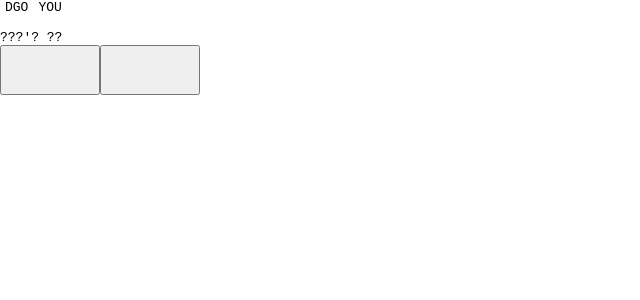
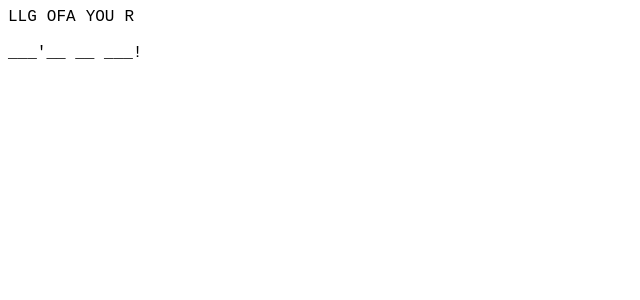
Before and after one commit to mferlo/trigrams, a React (Create React App) app: page / in a window 1280 px wide. Shown: the top 300 px of the page, without its empty margins (0-640 px from the left). Built offline with nearby package versions, Linux system fonts and the light colour scheme.

Commit message:
basic functionality

```diff
--- a/src/App.js
+++ b/src/App.js
@@ -1,15 +1,11 @@
 import React, { Component } from 'react';
 
 // TODO:
-//  Give it a UI
-//  * make click handler for the trigrams, which makes them "activated"
-//  * make click handler for the pattern, which will consume the "activated"
-//  * make click handler for trigrams that are in the pattern
-//  * do something with graphics to indicate state & valid drop zones
-//  Then, iterate on it
 //  * way to input the puzzle data on the page itself
 //  * word suggest (literally all combos, then dictionary)
 //    * need to make pattern aware of the concept of a word
+//    * easy way out: have 2nd display of the pattern that's word-aware,
+//      use that for UI stuff
 //  * drag and drop
 
 class Trigram {
@@ -27,7 +23,7 @@ class PatternTrigram {
 
   getText() {
     let result = "";
-    let replacementLetters = this.assignedTrigram || "???";
+    let replacementLetters = this.assignedTrigram || "___";
     let replacementIndex = 0;
 
     for (let i = 0; i < this.pattern.length; i++) {
@@ -69,96 +65,90 @@ class Pattern {
   }
 }
 
-
-class T {
-  static create(pattern, trigrams) {
-    return {
-      pattern: new Pattern(pattern),
-      trigrams: trigrams.map(t => new Trigram(t))
-    };
-  }
-
-  static assign(state, trigramText, i) {
-    const trigramToAssign = state.trigrams.findIndex(t => t.letters === trigramText && t.assignedTo === null);
-    if (trigramToAssign === -1) {
-      return state;
-    }
-
-    state.trigrams[trigramToAssign].assignedTo = i;
-    state.pattern.patternTrigrams[i].assignedTrigram = trigramText;
-
-    return state;
-  }
-
-  static unassign(state, i) {
-    const trigramToUnassign = state.trigrams.findIndex(t => t.assignedTo === i);
-    if (trigramToUnassign === -1) {
-      return state;
-    }
-
-    state.trigrams[trigramToUnassign].assignedTo = null;
-    state.pattern.patternTrigrams[i].assignedTrigram = null;
-
-    return state;
-  }
-}
-
-class TrigramDisplay extends Component {
-  render() {
-    const className = this.props.assigned ? " assigned" : "";
-    return (
-      <span className={"trigram" + className}>
-        {this.props.letters}
-      </span>);
-  }
-}
-
 class App extends Component {
 
   constructor(props) {
     super(props);
-    this.state = T.create(
-      ["", "", "", "'", "", " ", "", ""],
-      [ "DGO", "YOU" ]
-    );
 
-    console.log(this.state);
+    this.state = {
+      pattern: new Pattern(["", "", "", "'", "", "", " ", "", "", " ", "", "", "", "!"]),
+      trigrams: [ "LLG", "OFA", "YOU", "R" ].map(t => new Trigram(t)),
+      activeTrigram: null
+    };
   }
 
-  renderTrigram(t) {
-    const key = `${t.letters}-${t.assignedTo}`;
-    return <TrigramDisplay key={key} letters={t.letters} assigned={t.assignedTo !== null} />;
+  toggleActiveTrigram(i) {
+    const newActiveTrigram = this.state.activeTrigram === i ? null : i;
+    this.setState(oldState => { return { ...oldState, activeTrigram: newActiveTrigram }; });
+  }
+
+  placeActiveTrigram(i) {
+    if (this.state.activeTrigram === null) {
+      return;
+    }
+
+    this.setState(s => {
+      const t = s.trigrams[s.activeTrigram];
+      t.assignedTo = i;
+      s.pattern.patternTrigrams[i].assignedTrigram = t.letters;
+      s.activeTrigram = null;
+      return s;
+    });
+  }
+
+  removePlacedTrigram(i) {
+    this.setState(s => {
+      const trigramToUnassign = s.trigrams.findIndex(t => t.assignedTo === i);
+      if (trigramToUnassign === -1) {
+        return s;
+      }
+      s.trigrams[trigramToUnassign].assignedTo = null;
+      s.pattern.patternTrigrams[i].assignedTrigram = null;
+
+      return s;
+    });
+  }
+
+  renderTrigram(t, i) {
+    const key = `trigram-${i}-${t.letters}`;
+
+    const className = "trigram"
+      + (t.assignedTo !== null ? " assigned" : " unassigned")
+      + (this.state.activeTrigram === i ? " active" : "");
+
+    return (<span className={className} key={key} onClick={_ => t.assignedTo === null && this.toggleActiveTrigram(i)}>
+      {t.letters}
+    </span>);
   }
 
   renderTrigrams() {
     return (<div>
-      {this.state.trigrams.map(t => this.renderTrigram(t))}
+      {this.state.trigrams.map((t, i) => this.renderTrigram(t, i))}
     </div>);
   }
 
-  renderPattern() {
-    return this.state.pattern.patternTrigrams.map(
-      (t, i) => <span key={t+i} className={"pattern " + i}>{t.getText()}</span>);
-  }
+  renderPattern(t, i) {
+    const key = `pattern-${i}-${t.pattern}-${t.assignedTrigram}`;
+    let className, onClick;
+    if (t.assignedTrigram) {
+      className = "pattern assigned";
+      onClick = _ => this.removePlacedTrigram(i);
+    } else {
+      className = "pattern";
+      onClick = _ => this.placeActiveTrigram(i);
+    }
 
-  assign() {
-    this.setState(oldState => T.assign(oldState, "YOU", 0));
-  }
-
-  unassign() {
-    this.setState(oldState => T.unassign(oldState, 0));
+    return (<span key={key} className={className} onClick={onClick}>
+      {t.getText()}
+    </span>);
   }
 
   render() {
-
     return (
       <div>
         {this.renderTrigrams()}
         <br />
-        {this.renderPattern()}
-        <br />
-        <button style={{width:"100px", height:"50px"}} onClick={e => this.assign()} />
-        <button style={{width:"100px", height:"50px"}} onClick={e => this.unassign()} />
+        {this.state.pattern.patternTrigrams.map((t, i) => this.renderPattern(t, i))}
       </div>
     );
   }
--- a/src/index.css
+++ b/src/index.css
@@ -1,13 +1,15 @@
 body {
-  margin: 0;
-  padding: 0;
+  margin: 50;
+  padding: 50;
   font-family: monospace;
+  font-size: large;
 }
 
-.trigram {
-  margin: 5px;
-}
+.trigram:not(:last-child) { margin-right: 10px; }
 
-.trigram.assigned {
-  background-color: gray;
-}
+.trigram.active { background-color: yellow; }
+.trigram.assigned { background-color: gray; }
+.trigram.unassigned:hover { background-color: green; cursor: pointer; }
+
+.pattern:hover { background-color: green; cursor: pointer; }
+.pattern.assigned:hover { background-color: red; }
```
